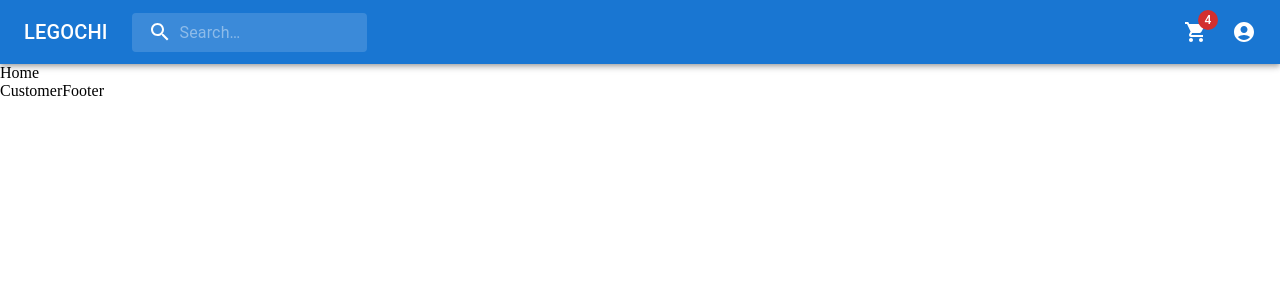
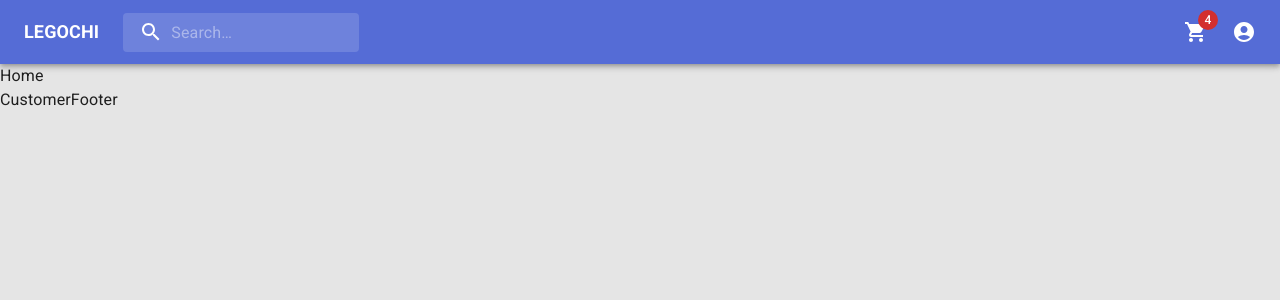
Before and after one commit to miveh/react_shop_legochi, a React (Vite) app: page / in a window 1280 px wide. Shown: the top 300 px of the page. Built offline with nearby package versions, Linux system fonts and the light colour scheme.

Commit message:
add theme provider for use theme in admin layout

```diff
--- a/src/main.jsx
+++ b/src/main.jsx
@@ -1,9 +1,19 @@
 import React from "react";
 import ReactDOM from "react-dom/client";
 import App from "./App.jsx";
+import CssBaseline from "@mui/material/CssBaseline";
+import theme from "./theme.js";
+import { ThemeProvider } from "@mui/material";
+import "@fontsource/roboto/300.css";
+import "@fontsource/roboto/400.css";
+import "@fontsource/roboto/500.css";
+import "@fontsource/roboto/700.css";
 
 ReactDOM.createRoot(document.getElementById("root")).render(
   <React.StrictMode>
-    <App />
+    <ThemeProvider theme={theme}>
+      <CssBaseline />
+      <App />
+    </ThemeProvider>
   </React.StrictMode>
 );
```
